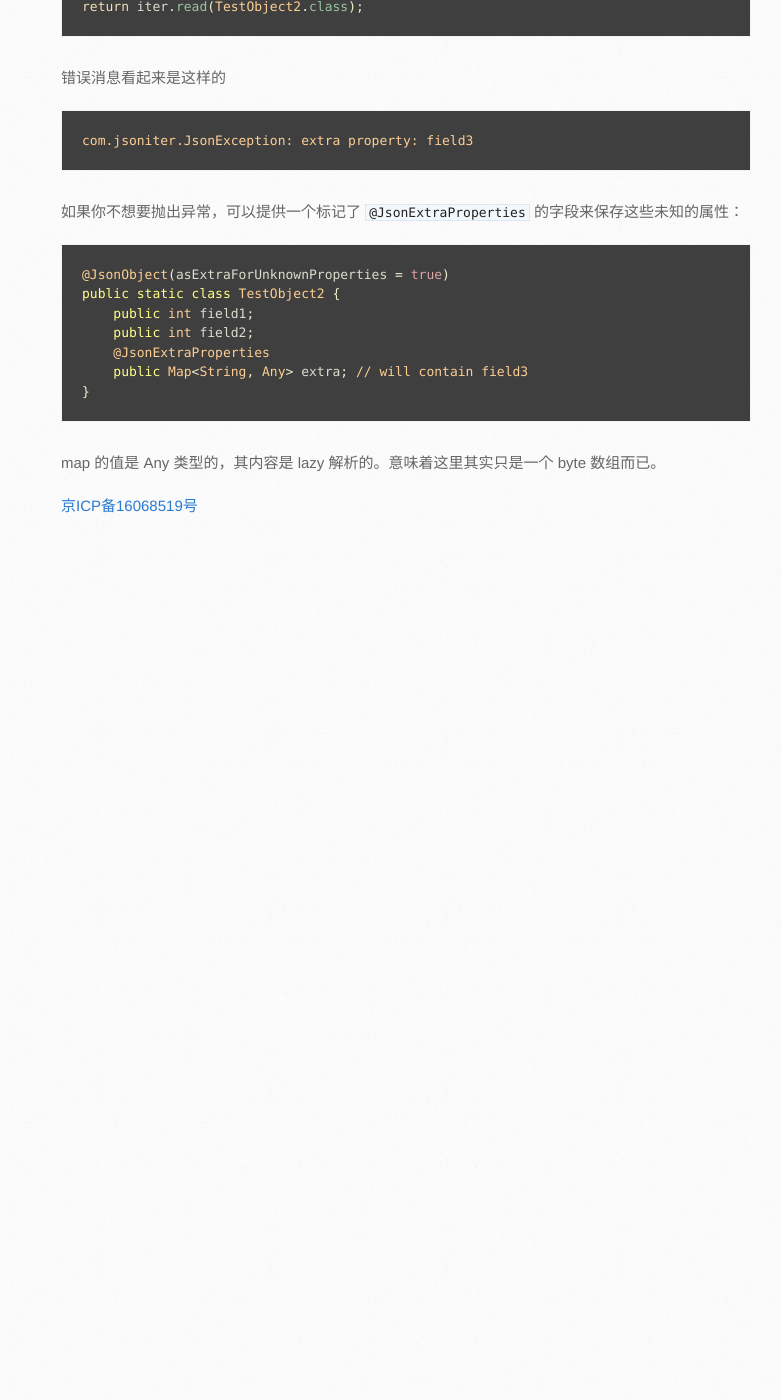
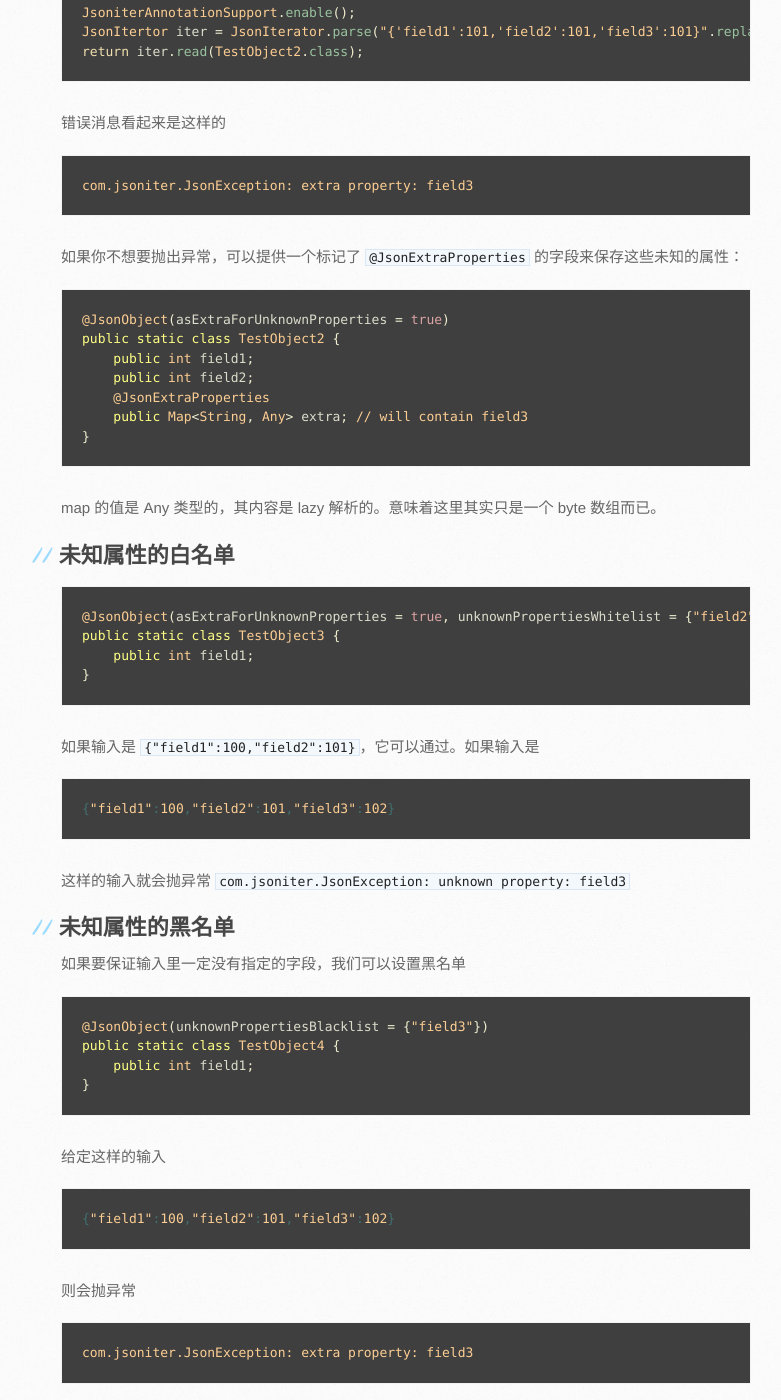
Before and after one commit to json-iterator/json-iterator.github.io, a Jekyll site: the page built from java-features.cn.md, in a window 1280 px wide and 1400 px high, scrolled down 13160 px. Shown: the whole window, without its empty margins (109-890 px from the left). Built offline with Jekyll 4.4.1, drawn with Linux system fonts in a browser that asks for light colours; comment, search, counter and statistics services are not loaded; before the commit the page ends 13720 px from its top, so only the background shows below that.

Commit message:
Update java-features.cn.md

````diff
--- a/java-features.cn.md
+++ b/java-features.cn.md
@@ -581,3 +581,43 @@ public static class TestObject2 {
 ```
 
 map 的值是 Any 类型的，其内容是 lazy 解析的。意味着这里其实只是一个 byte 数组而已。
+
+## 未知属性的白名单
+
+```java
+@JsonObject(asExtraForUnknownProperties = true, unknownPropertiesWhitelist = {"field2"})
+public static class TestObject3 {
+    public int field1;
+}
+```
+
+如果输入是 `{"field1":100,"field2":101}`，它可以通过。如果输入是
+
+```json
+{"field1":100,"field2":101,"field3":102}
+```
+
+这样的输入就会抛异常 `com.jsoniter.JsonException: unknown property: field3`
+
+## 未知属性的黑名单
+
+如果要保证输入里一定没有指定的字段，我们可以设置黑名单
+
+```java
+@JsonObject(unknownPropertiesBlacklist = {"field3"})
+public static class TestObject4 {
+    public int field1;
+}
+```
+
+给定这样的输入
+
+```json
+{"field1":100,"field2":101,"field3":102}
+```
+
+则会抛异常
+
+```
+com.jsoniter.JsonException: extra property: field3
+```
````
